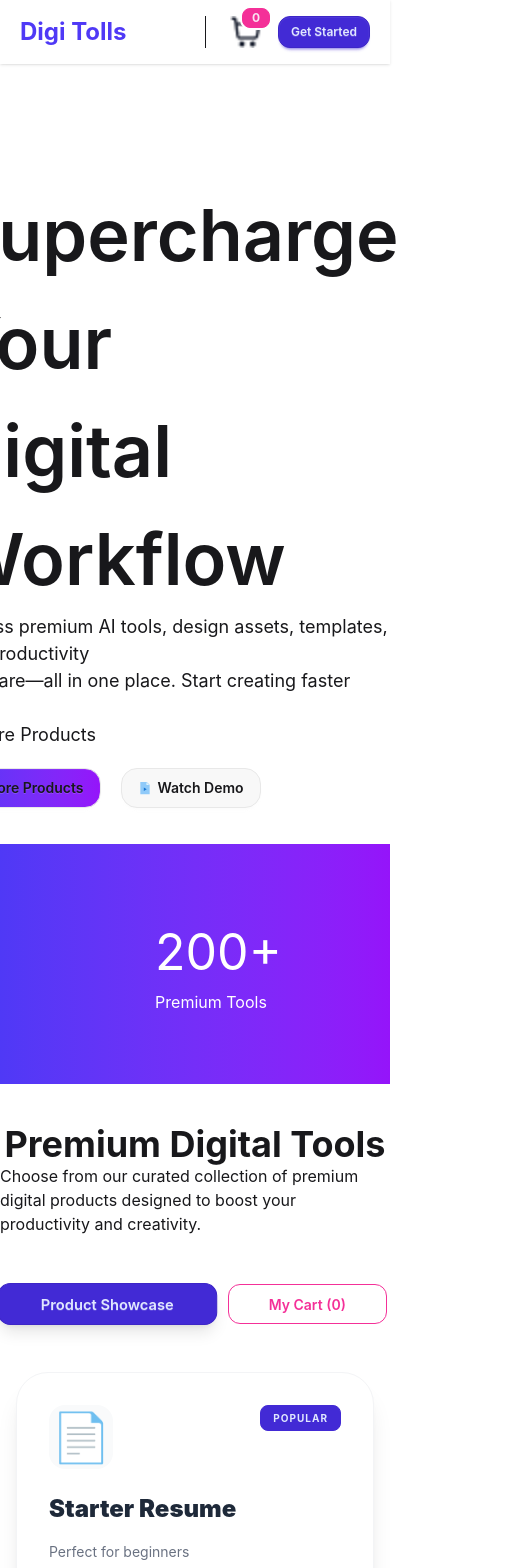
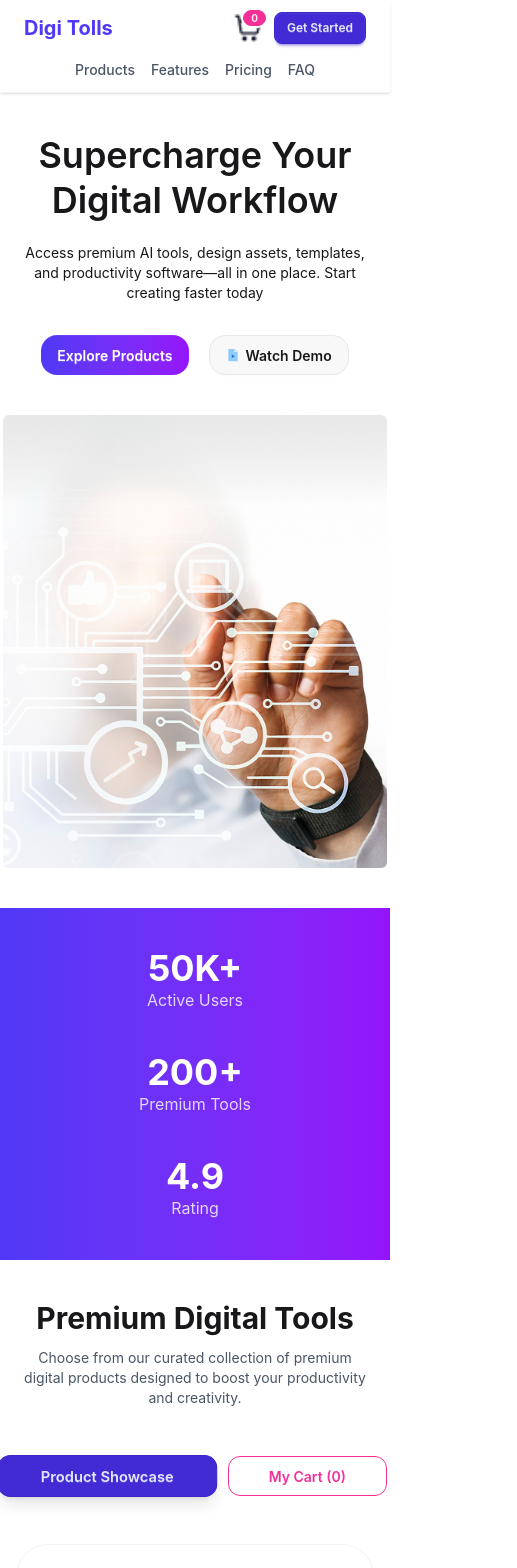
Before and after one commit to pialahmed513-commits/B13-A6-Parvez-Ahmed-Pial, a React (Vite) app: page / in a window 390 px wide. Shown: the top 1568 px of the page, 517 px wide, since content can reach past the window. Built offline with nearby package versions, Linux system fonts and the light colour scheme.

Commit message:
responsive desgin

```diff
--- a/src/App.jsx
+++ b/src/App.jsx
@@ -24,7 +24,7 @@ function App() {
     const isExist = cart.find(item => item.id === product.id);
     if (!isExist) {
       setCart([...cart, product]);
-      toast.success(`${product.name} Added to Cart! 🛒`);
+      toast.success(`${product.name} Added to Cart! `);
     } else {
       toast.warn("Product already in cart!");
     }
@@ -33,12 +33,12 @@ function App() {
   const handleRemove = (id) => {
     const remaining = cart.filter(item => item.id !== id);
     setCart(remaining);
-    toast.error("Item Removed ❌");
+    toast.error("Item Removed ");
   };
 
   const handleCheckout = () => {
     setCart([]);
-    toast.info("Checkout Success! Cart Cleared. 🚀");
+    toast.info("Checkout Success! Cart Cleared. ");
   };
 
   return (
@@ -64,7 +64,7 @@ function App() {
         </button>
       </div>
 
-      {/* 📊 Section Rendering */}
+
       <div className="container mx-auto px-4 pb-24">
         {activeTab === 'product' ? (
           <Products products={products} handleAddToCart={handleAddToCart} cart={cart} />
--- a/src/Component/Banner/Banner.jsx
+++ b/src/Component/Banner/Banner.jsx
@@ -4,22 +4,32 @@ import { FcVideoFile } from 'react-icons/fc';
 
 const Banner = () => {
     return (
-        <div className='flex justify-center items-center mt-20 gap-10 mx-auto h-[700px]'>
 
-            <div className=''>
-                <h1 className='text-[72px] font-semibold'>Supercharge Your <br />Digital Workflow</h1>
-                <p className='text-[18px]'>Access premium AI tools, design assets, templates, and productivity <br />software—all in one place. Start creating faster today <br />Explore Products</p>
+        <div className='flex flex-col lg:flex-row justify-center items-center mt-10 lg:mt-20 gap-10 mx-auto px-5 lg:h-[700px] container'>
+
+            <div className='text-center lg:text-left'>
+
+                <h1 className='text-4xl md:text-6xl lg:text-[72px] font-semibold leading-tight'>
+                    Supercharge Your <br className='hidden lg:block' /> Digital Workflow
+                </h1>
+                <p className='text-sm md:text-base lg:text-[18px] mt-5'>
+                    Access premium AI tools, design assets, templates, and productivity <br className='hidden lg:block' />
+                    software—all in one place. Start creating faster today
+                </p>
+
+                <div className='mt-8 flex justify-center lg:justify-start gap-5'>
+                    <button className='btn bg-gradient-to-r from-[#4F39F6] to-[#9514FA] rounded-2xl text-white border-none'>
+                        Explore Products
+                    </button>
+                    <button className='btn rounded-2xl'>
+                        <FcVideoFile /> Watch Demo
+                    </button>
+                </div>
+            </div>
 
 
-             <div className='mt-5 flex gap-5'>
-                <button className='btn bg-gradient-to-r from-[#4F39F6] to-[#9514FA] rounded-2xl'>Explore Products</button>
-                <button className='btn rounded-2xl'><FcVideoFile /> Watch Demo</button>
-             </div>
-
-            </div>
-
-            <div>
-                <img src={Bannerimg} alt="" />
+            <div className='w-[500px] max-w-sm mb-10 md:max-w-md lg:max-w-none flex justify-center m'>
+                <img src={Bannerimg} alt="Banner" className='w-full h-auto object-contain' />
             </div>
 
         </div>
--- a/src/Component/Banner/Text.jsx
+++ b/src/Component/Banner/Text.jsx
@@ -2,18 +2,19 @@ import React from 'react';
 
 const Text = () => {
     return (
-        <div className='flex justify-center items-center gap-40 bg-gradient-to-r from-[#4F39F6] to-[#9514FA] w-auto h-[240px]'>
-            <div>
-                <h1 className='text-[50px] text-white'>50K+</h1>
-                <p className='text-white'>Active Users</p>
+
+        <div className='flex flex-col md:flex-row justify-center items-center gap-10 md:gap-40 bg-gradient-to-r from-[#4F39F6] to-[#9514FA] w-full min-h-[240px] py-10'>
+            <div className="text-center">
+                <h1 className='text-4xl md:text-[50px] text-white font-bold'>50K+</h1>
+                <p className='text-white opacity-80'>Active Users</p>
             </div>
-            <div>
-                <h1 className='text-[50px] text-white'>200+</h1>
-                <p className='text-white'>Premium Tools</p>
+            <div className="text-center">
+                <h1 className='text-4xl md:text-[50px] text-white font-bold'>200+</h1>
+                <p className='text-white opacity-80'>Premium Tools</p>
             </div>
-            <div>
-                <h1 className='text-[50px] text-white'>4.9</h1>
-                <p className='text-white'>Rating</p>
+            <div className="text-center">
+                <h1 className='text-4xl md:text-[50px] text-white font-bold'>4.9</h1>
+                <p className='text-white opacity-80'>Rating</p>
             </div>
         </div>
     );
--- a/src/Component/Banner/Title.jsx
+++ b/src/Component/Banner/Title.jsx
@@ -2,9 +2,13 @@ import React from 'react';
 
 const Title = () => {
     return (
-        <div className='flex flex-col justify-center items-center mt-10'>
-            <h1 className='text-4xl font-bold'>Premium Digital Tools</h1>
-            <p>Choose from our curated collection of premium digital products designed to boost your productivity and creativity.</p>
+
+        <div className='flex flex-col justify-center items-center mt-10 px-5 text-center'>
+
+            <h1 className='text-3xl md:text-4xl font-bold'>Premium Digital Tools</h1>
+            <p className='mt-3 max-w-2xl text-sm md:text-base text-gray-600'>
+                Choose from our curated collection of premium digital products designed to boost your productivity and creativity.
+            </p>
 
         </div>
     );
--- a/src/Component/Navber/Navber.jsx
+++ b/src/Component/Navber/Navber.jsx
@@ -2,28 +2,48 @@ import navimg from '../../assets/shopping-cart.png'
 
 const Navber = ({ cartCount }) => {
     return (
-        <div className="navbar bg-white sticky top-0 z-50 shadow-sm flex justify-between container mx-auto px-5 md:px-10">
-            <div>
-                <a className="text-2xl text-[#4F39F6] font-bold cursor-pointer">Digi Tolls</a>
-            </div>
+        <div className="navbar bg-white sticky top-0 z-50 shadow-sm border-b border-gray-100 py-3 md:py-0">
+            <div className="container mx-auto px-4 md:px-10">
 
-            <ul className='hidden md:flex gap-8 font-medium text-gray-600'>
-                <li className="hover:text-[#4F39F6] cursor-pointer">Products</li>
-                <li className="hover:text-[#4F39F6] cursor-pointer">Features</li>
-                <li className="hover:text-[#4F39F6] cursor-pointer">Pricing</li>
-                <li className="hover:text-[#4F39F6] cursor-pointer">FAQ</li>
-            </ul>
+                <div className="flex flex-wrap items-center justify-between w-full gap-y-4">
 
-            <div className='flex gap-4 items-center border-l pl-6'>
-                <div className="relative cursor-pointer">
-                    <img src={navimg} alt="cart" className="w-8 h-8" />
-                    <span className="badge badge-secondary badge-sm absolute -top-2 -right-2 font-bold ring-2 ring-white">
-                        {cartCount}
-                    </span>
+
+                    <div className="flex-none">
+                        <a className="text-xl md:text-2xl text-[#4F39F6] font-bold cursor-pointer">
+                            Digi Tolls
+                        </a>
+                    </div>
+
+
+                    <div className="order-3 md:order-2 w-full md:w-auto">
+                        <ul className='flex justify-center md:justify-start gap-4 sm:gap-6 md:gap-8 font-medium text-gray-600 text-sm md:text-base'>
+                            <li className="cursor-pointer">Products</li>
+                            <li className="cursor-pointer">Features</li>
+                            <li className="cursor-pointer">Pricing</li>
+                            <li className="cursor-pointer">FAQ</li>
+                        </ul>
+                    </div>
+
+
+                    <div className="order-2 md:order-3 flex gap-3 md:gap-4 items-center border-l-0 md:border-l md:pl-6 border-gray-200">
+                        <div className="relative cursor-pointer group shrink-0">
+                            <img
+                                src={navimg}
+                                alt="cart"
+                                className="w-7 h-7 md:w-8 md:h-8 group-hover:scale-105 transition-transform"
+                            />
+                            <span className="badge badge-secondary badge-xs sm:badge-sm absolute -top-1 sm:-top-2 -right-1 sm:-right-2 font-bold ring-2 ring-white">
+                                {cartCount}
+                            </span>
+                        </div>
+                        <button className='btn btn-primary btn-sm md:btn-md rounded-lg md:rounded-xl text-xs md:text-base px-3 md:px-6 whitespace-nowrap'>
+                            Get Started
+                        </button>
+                    </div>
                 </div>
-                <button className='btn btn-primary btn-sm md:btn-md rounded-xl'>Get Started</button>
             </div>
         </div>
     );
 };
+
 export default Navber;
--- a/src/Component/UI/ProductCard.jsx
+++ b/src/Component/UI/ProductCard.jsx
@@ -1,3 +1,4 @@
+import { MdOutlineDone } from "react-icons/md";
 const ProductCard = ({ product, handleAddToCart, cart }) => {
     const isInCart = cart.some(item => item.id === product.id);
 
@@ -26,7 +27,7 @@ const ProductCard = ({ product, handleAddToCart, cart }) => {
                 <ul className="space-y-3 mb-8">
                     {product.features.map((feature, index) => (
                         <li key={index} className="flex items-center gap-3 text-sm font-semibold text-gray-600">
-                            <span className="text-green-500 text-lg">✔</span> {feature}
+                            <span className="text-green-500 text-lg"><MdOutlineDone /></span> {feature}
                         </li>
                     ))}
                 </ul>
```
Also changed, not shown: src/Component/SelectedCard/SelectedCard.jsx (+8 -8 lines).
